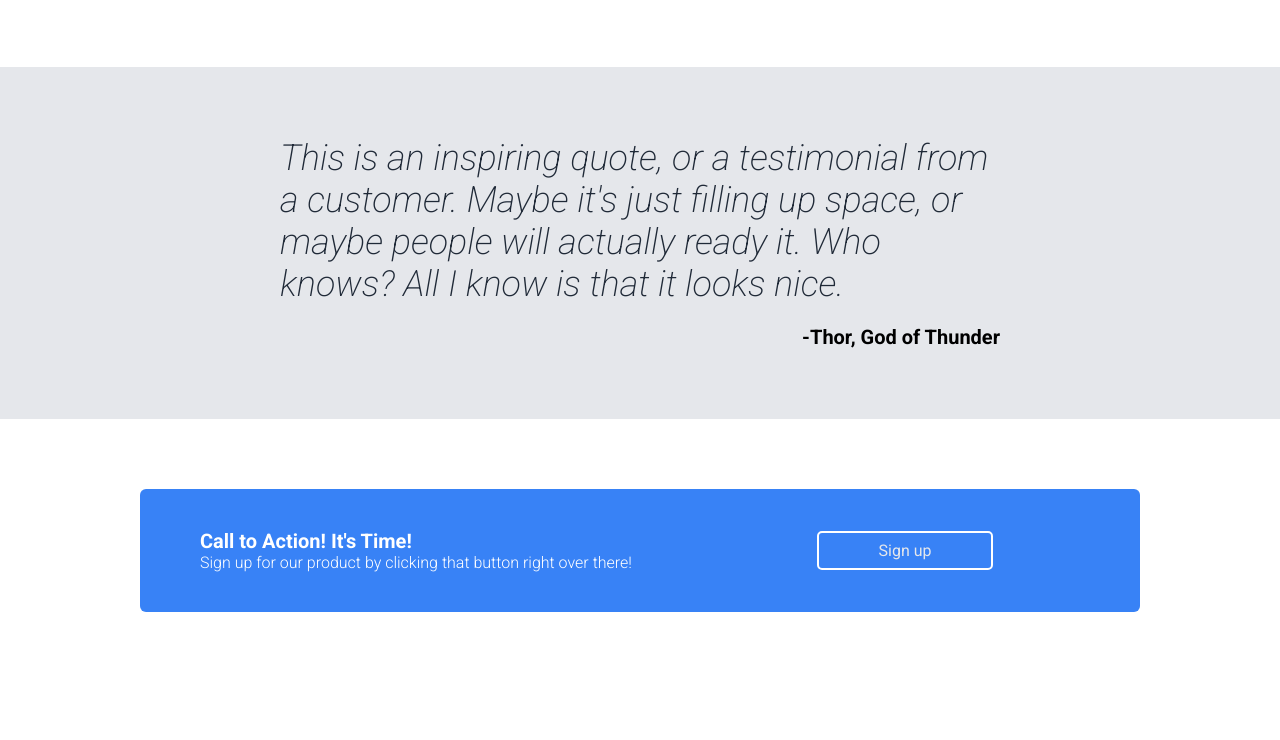
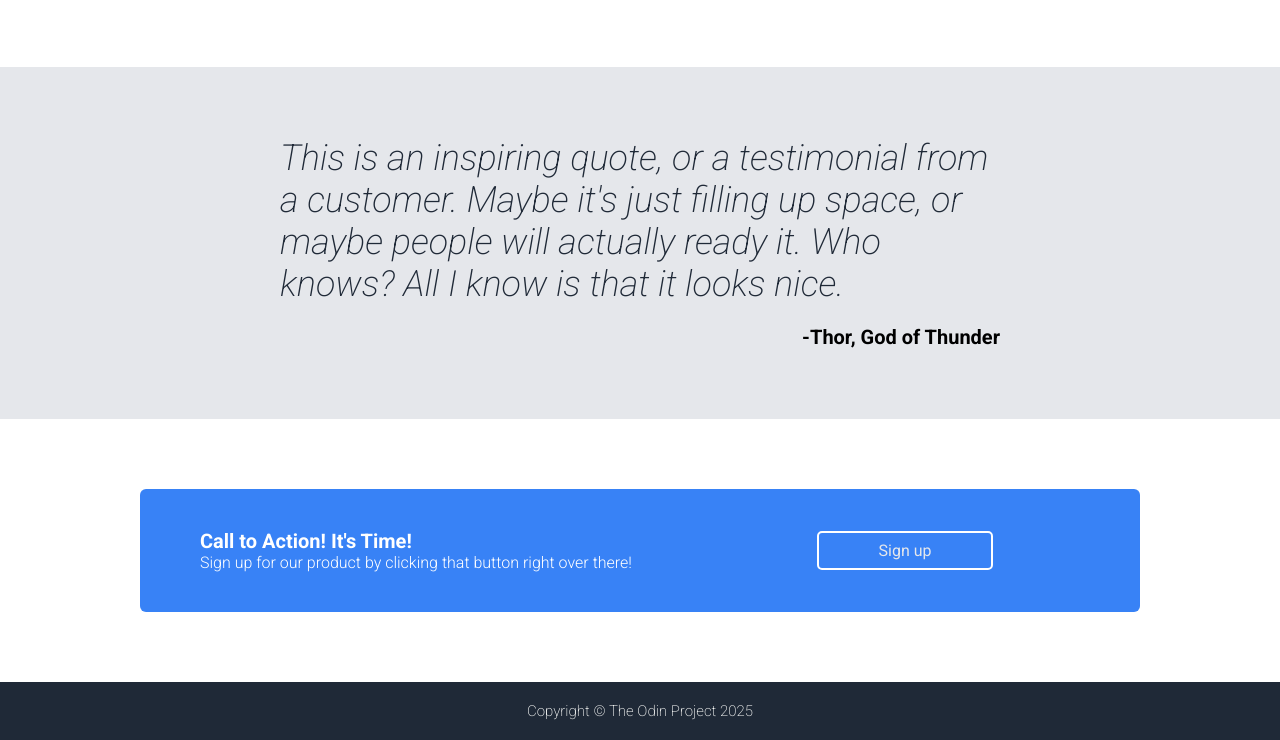
Before and after one commit to Liquid-Tension-Experiment/odin-landing-page, a plain HTML site: page index.html in a window 1280 px wide. Shown: the part 811-1551 px from the top of the page. Before the commit the page ends 1523 px from the top, so only its background shows below. Drawn offline with Linux system fonts and the light colour scheme.

Commit message:
Complete footer

```diff
--- a/index.html
+++ b/index.html
@@ -74,7 +74,11 @@
             </div>
         </div>
     </div>
-    <div class="footer row"></div>
+    <div class="footer">
+        <div class="container">
+            <div class="footer-text">Copyright &copy The Odin Project 2025</div>
+        </div>
+    </div>
 
 </body>
 </html>
--- a/styles.css
+++ b/styles.css
@@ -191,6 +191,16 @@ li a {
     border: 2px solid white;
 }
 .footer {
-    height: 30px;
     background-color: #1F2937;
+    color: #f9faf8;
+    font-weight: 200;
+    font-size: 15px;
+    width: 100%;
 }
+.footer .container {
+    padding: 20px 0;
+    display: flex;
+    justify-content: center;
+    align-items: center;
+
+}
```
